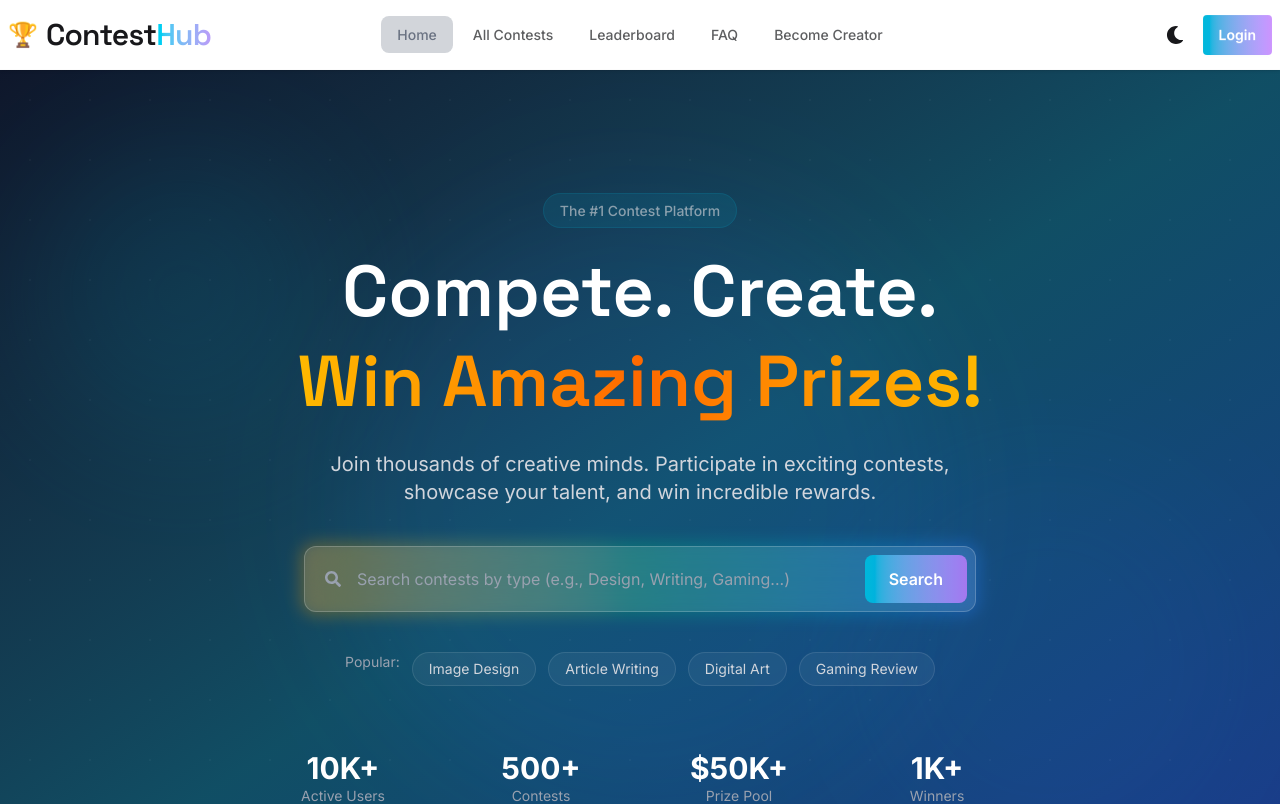
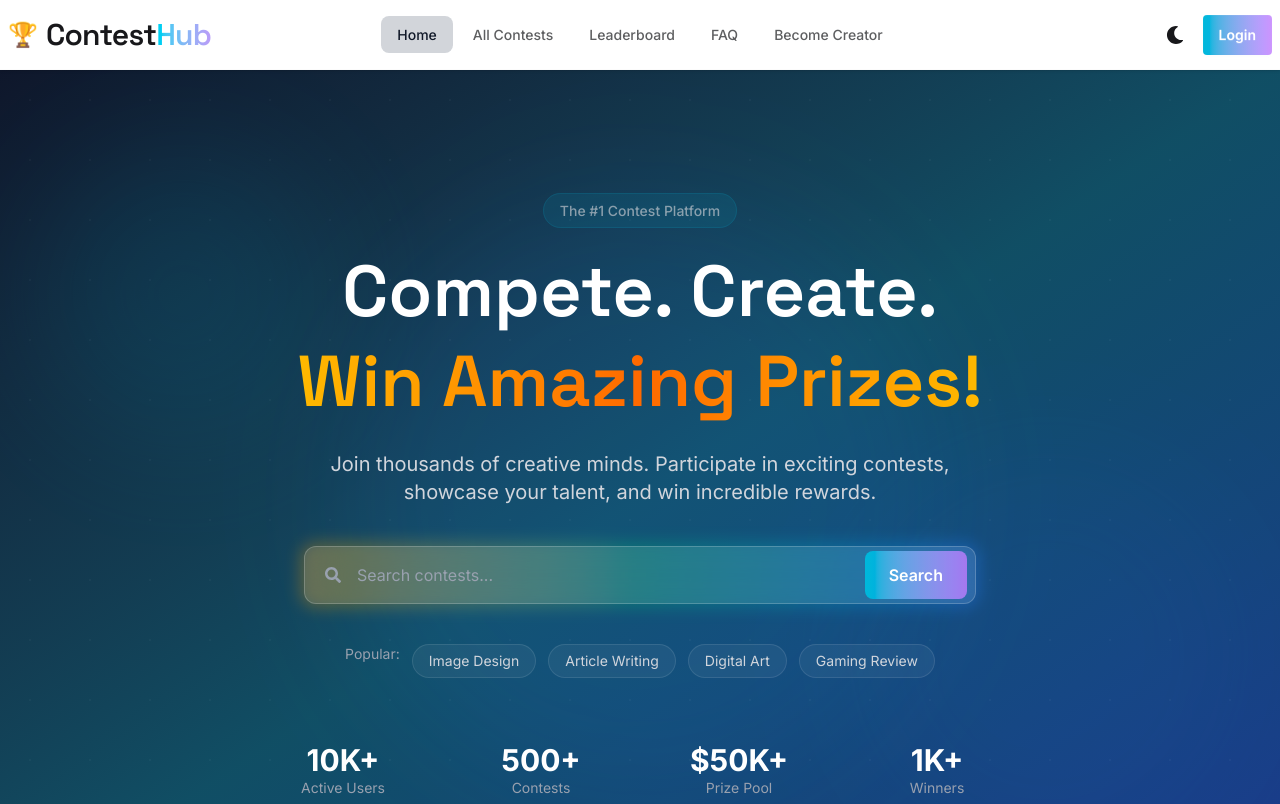
Before and after one commit to mobassirrehman/contestHub-client, a React (Vite) app: page / in a window 1280 px wide. Shown: the top 804 px of the page. Built offline with nearby package versions, Linux system fonts and the light colour scheme; no server answers.

Commit message:
minor responsiveness, API URL fixed

```diff
--- a/src/components/Logo/Logo.jsx
+++ b/src/components/Logo/Logo.jsx
@@ -4,7 +4,7 @@ const Logo = () => {
   return (
     <Link to="/" className="flex items-center gap-2">
       <span className="text-2xl">🏆</span>
-      <span className="text-3xl font-bold font-display tracking-tight">
+      <span className="text-xl sm:text-2xl lg:text-3xl font-bold font-display tracking-tight">
         Contest
         <span className="bg-gradient-to-r from-cyan-400 to-[#ba9bf8] bg-clip-text text-transparent">
           Hub
--- a/src/hooks/useAxios.jsx
+++ b/src/hooks/useAxios.jsx
@@ -1,7 +1,7 @@
 import axios from "axios";
 
 const axiosInstance = axios.create({
-  baseURL: "https://contesthub-contest-platform.netlify.app",
+  baseURL: import.meta.env.VITE_API_URL,
 });
 
 const useAxios = () => {
--- a/src/hooks/useAxiosSecure.jsx
+++ b/src/hooks/useAxiosSecure.jsx
@@ -4,7 +4,7 @@ import useAuth from "./useAuth";
 import { useNavigate } from "react-router";
 
 const axiosSecure = axios.create({
-  baseURL: "https://contesthub-contest-platform.netlify.app",
+  baseURL: import.meta.env.VITE_API_URL,
 });
 
 const useAxiosSecure = () => {
--- a/src/index.css
+++ b/src/index.css
@@ -244,7 +244,7 @@ body {
 }
 
 .nav-link-active {
-  @apply text-gray-500 bg-gray-500/30;
+  @apply text-gray-900 bg-gray-500/30;
 }
 /* Glassmorphism Dropdowns */
 .nav-dropdown {
--- a/src/pages/Banner/Banner.jsx
+++ b/src/pages/Banner/Banner.jsx
@@ -124,22 +124,22 @@ const Banner = () => {
           <motion.form
   variants={itemVariants}
   onSubmit={handleSearch}
-            className="max-w-2xl mx-auto mb-10"
+  className="max-w-2xl mx-auto mb-10 px-2 sm:px-0"
 >
   <div className="relative group">
     <div className="absolute -inset-1 bg-gradient-to-r from-amber-500 via-emerald-500 to-blue-500 rounded-2xl blur opacity-30 group-hover:opacity-50 transition duration-500"></div>
-              <div className="relative flex items-center bg-white/10 backdrop-blur-xl rounded-xl border border-white/20 overflow-hidden">
-                <FaSearch className="ml-5 text-gray-400" />
+    <div className="relative flex items-center bg-white/10 backdrop-blur-xl rounded-xl border border-white/20 overflow-hidden pr-2">
+      <FaSearch className="ml-4 sm:ml-5 text-gray-400 flex-shrink-0" />
       <input
         type="text"
-                  placeholder="Search contests by type (e.g., Design, Writing, Gaming...)"
+        placeholder="Search contests..."
         value={searchQuery}
         onChange={(e) => setSearchQuery(e.target.value)}
-                  className="flex-1 px-4 py-4 bg-transparent text-white placeholder-gray-400 focus:outline-none"
+        className="flex-1 px-3 sm:px-4 py-4 bg-transparent text-white placeholder-gray-400 focus:outline-none text-sm sm:text-base min-w-0"
       />
       <button
         type="submit"
-                  className="m-2 px-6 py-3 btn-gradient-primary text-white font-semibold rounded-lg transition-all duration-300 transform hover:scale-105"
+        className="px-4 sm:px-6 py-2 sm:py-3 btn-gradient-primary text-white font-semibold rounded-lg transition-all duration-300 transform hover:scale-105 text-sm sm:text-base flex-shrink-0"
       >
         Search
       </button>
--- a/src/pages/Shared/Footer.jsx
+++ b/src/pages/Shared/Footer.jsx
@@ -224,10 +224,17 @@ const Footer = () => {
       <div className="border-t border-base-100">
         <div className="max-w-7xl mx-auto px-4 py-6">
           <div className="flex flex-col md:flex-row items-center justify-between gap-4 text-sm text-gray-400">
-            <p className="flex items-center gap-1">
-              © {new Date().getFullYear()} ContestHub. Made by TheGrim with
-              <FaRegHeart className="mx-1" />
-              All rights reserved.
+                        <p className="flex flex-wrap items-center justify-center gap-1 text-center sm:text-left sm:justify-start">
+              <span>© {new Date().getFullYear()} ContestHub.</span>
+              <span>Made by TheGrim</span>
+
+              <span className="inline-flex items-center gap-1">
+                <span>with</span>
+                <FaRegHeart className="mt-0.5 sm:mt-0" />
+              </span>
+
+
+              <span>All rights reserved.</span>
             </p>
             <div className="flex items-center gap-6">
               <Link
--- a/src/pages/Shared/NotFound.jsx
+++ b/src/pages/Shared/NotFound.jsx
@@ -17,7 +17,7 @@ const NotFound = () => {
         <div className="mt-8">
           <Link
             to="/"
-            className="btn text-white bg-gradient-to-r from-cyan-500 to-blue-500 hover:from-blue-600 hover:to-cyan-600 gap-2"
+            className="btn text-white btn-gradient-primary gap-2"
           >
             <FaHome />
             Back to Home
```
Lines whose indentation alone changed are shown as unchanged.
